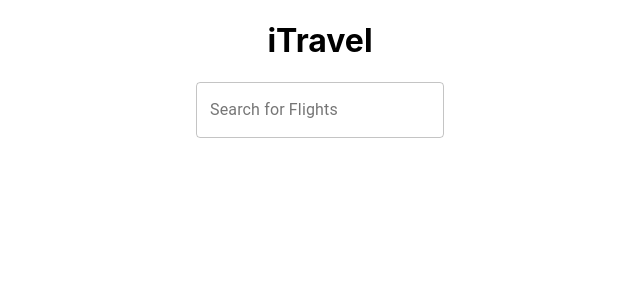
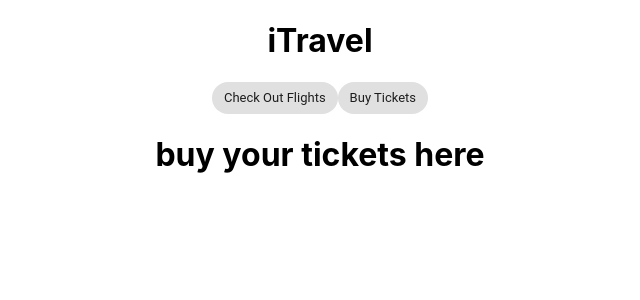
Before and after one commit to arthurvfain/phase-3-frontend, a React (Create React App) app: page /TicketPurchase in a window 1280 px wide. Shown: the top 300 px of the page, without its empty margins (320-960 px from the left). Built offline with nearby package versions, Linux system fonts and the light colour scheme; no server answers.

Commit message:
arthur reacted

```diff
--- a/src/Components/App.js
+++ b/src/Components/App.js
@@ -1,12 +1,31 @@
 import Header from './Header'
 import Search from './Search'
+import { BrowserRouter as Router } from "react-router-dom"
+import { Route, Switch } from 'react-router-dom'
 import '../App.css';
+import FlightBrowser from './FlightBrowser'
+import TicketPurchase from './TicketPurchase'
+import { useState, useEffect } from 'react'
+
 
 function App() {
+
+  const [flights, setFlights] = useState([])
+  const [destinations, setDestinations] = useState([])
+
+  useEffect(() => {
+    fetch('http://localhost:9393/flights').then(r=>r.json()).then(data=>setFlights(data))
+    fetch('http://localhost:9393/destinations').then(r=>r.json()).then(data=>setDestinations(data))
+  }, [])
+
   return (
     <div className="App">
       <Header />
-      <Search />
+
+      <Switch>
+        <Route path='/FlightBrowser' component={()=><FlightBrowser flights = {flights} destinations = {destinations}/>}/>
+        <Route path='/TicketPurchase' component={()=><TicketPurchase/>}/>
+      </Switch>
     </div>
   );
 }
--- /dev/null
+++ b/src/Components/FlightBrowser.js
@@ -0,0 +1,17 @@
+import Search from "./Search"
+import FlightCard from "./FlightCard"
+import { Grid } from "@material-ui/core"
+function FlightBrowser({flights, destinations})
+{
+    console.log(destinations)
+    let flightCards = destinations.map(destination=><FlightCard destination={destination}/>)
+    return (
+        <div>
+            <Search/>
+
+            {flightCards}
+        </div>
+    )
+}
+
+export default FlightBrowser
--- /dev/null
+++ b/src/Components/FlightCard.js
@@ -0,0 +1,13 @@
+import { Card } from '@material-ui/core'
+function FlightCard({destination})
+{
+    return (
+        <Card>
+            <h4>{destination}</h4>
+            {/* <h6>{flight.arrival}</h6>
+            <h6>{flight.departure}</h6> */}
+        </Card>
+    )
+}
+
+export default FlightCard
--- a/src/Components/Header.js
+++ b/src/Components/Header.js
@@ -1,8 +1,16 @@
+import { Chip } from '@material-ui/core'
+import { NavLink } from 'react-router-dom'
 
 function Header()
 {
     return (
-        <h1>iTravel</h1>
+        <header>
+            <h1>iTravel</h1>
+            <nav>
+                <Chip component={NavLink} to='/FlightBrowser' exact label="Check Out Flights"/>
+                <Chip component={NavLink} to='/TicketPurchase' exact label="Buy Tickets"/>
+            </nav>
+        </header>
     )
 }
 export default Header
--- /dev/null
+++ b/src/Components/TicketPurchase.js
@@ -0,0 +1,8 @@
+function TicketPurchase()
+{
+    return (
+        <h1>buy your tickets here</h1>
+    )
+}
+
+export default TicketPurchase;
```
